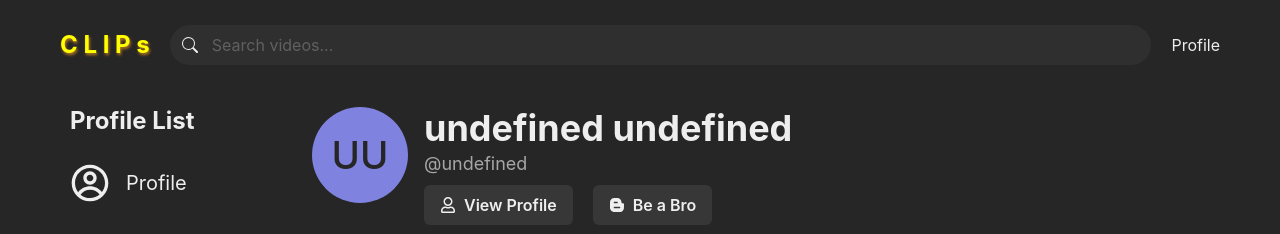
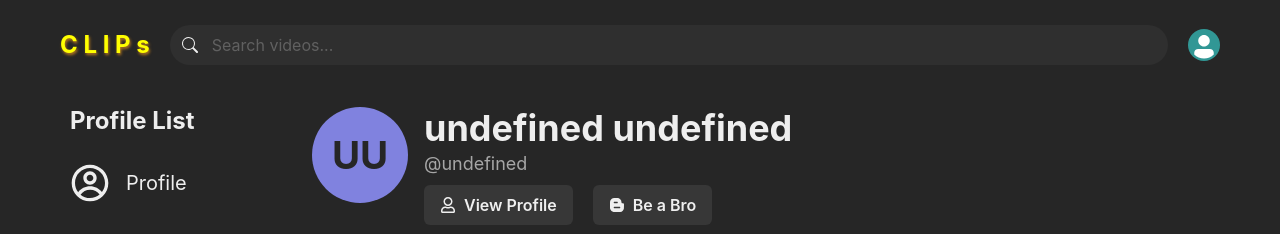
Before and after one commit to lqfeng2022/clip-hub, a React (Vite) app: page /profile in a window 1280 px wide. Shown: the top 234 px of the page. Built offline with nearby package versions, Linux system fonts and the light colour scheme; no server answers.

Commit message:
add navbar user avatar

```diff
--- a/src/components/NavBar.tsx
+++ b/src/components/NavBar.tsx
@@ -1,9 +1,12 @@
-import { HStack, Text } from '@chakra-ui/react'
+import { Avatar, HStack } from '@chakra-ui/react'
+import { Link } from 'react-router-dom'
+import useProfile from '../hooks/useProfile'
+import Logo from './Logo'
 import SearchInput from './SearchInput'
-import { Link } from 'react-router-dom'
-import Logo from './Logo'
 
 const NavBar = () => {
+  const { data: user } = useProfile()
+
   return (
     <HStack p='10px' gap={5} justifyContent='space-between'>
       <Link to='/'>
@@ -11,7 +14,14 @@ const NavBar = () => {
       </Link>
       <SearchInput/>
       <Link to='/profile'>
-        <Text>Profile</Text>
+      {user ?
+        <Avatar
+          size='sm'
+          fontWeight='bold'
+          name={`${user?.first_name} ${user?.last_name}`}
+        />
+        : <Avatar bg='teal.500' size='sm' />
+      }
       </Link>
     </HStack>
   )
--- a/src/components/ProfileUser.tsx
+++ b/src/components/ProfileUser.tsx
@@ -11,6 +11,7 @@ const ProfileUser = () => {
       <HStack align='flex-start' wrap='wrap' spacing={4}>
         <Avatar
           size='xl'
+          fontWeight='bold'
           name={`${user?.first_name} ${user?.last_name}`}
           src=''
         />
```
